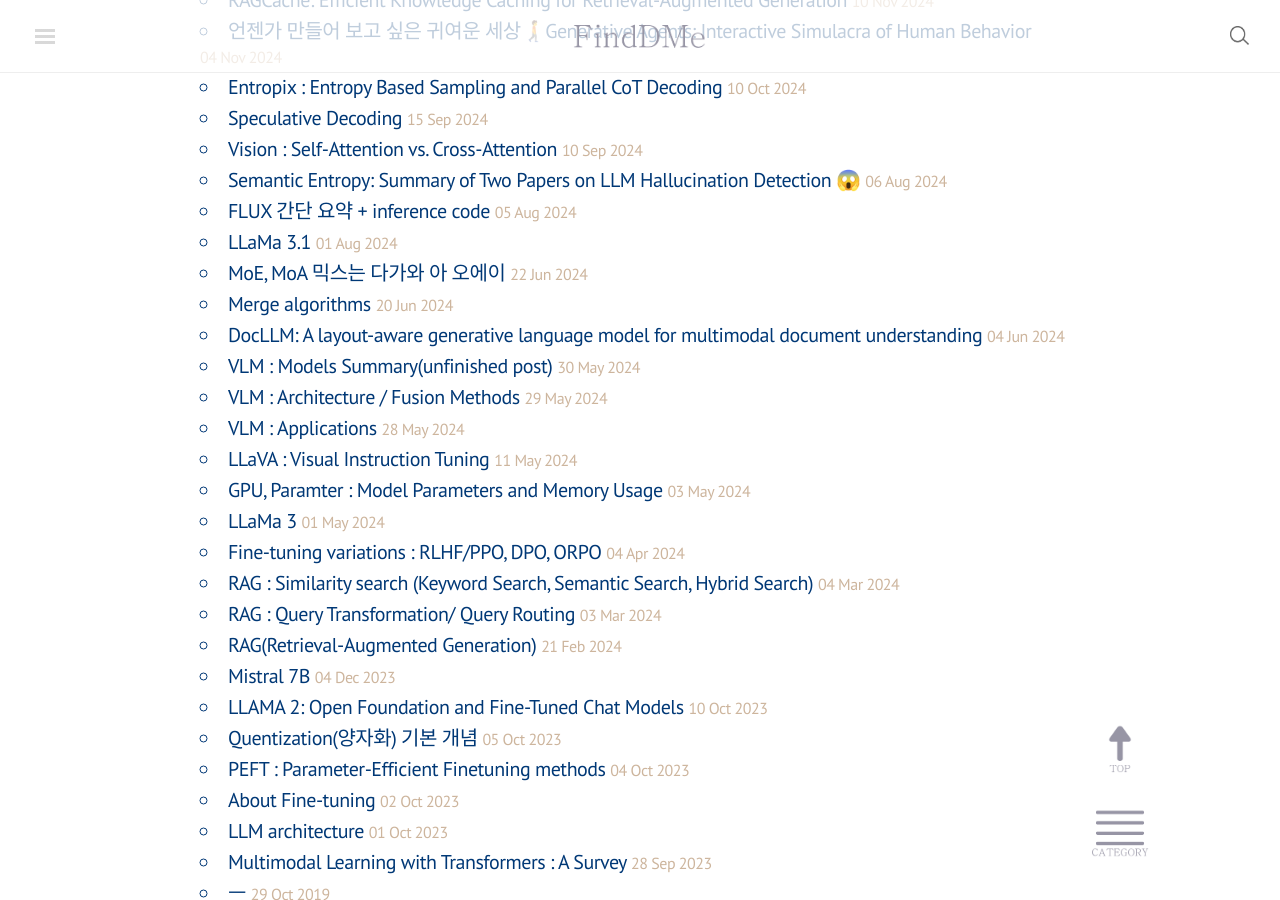
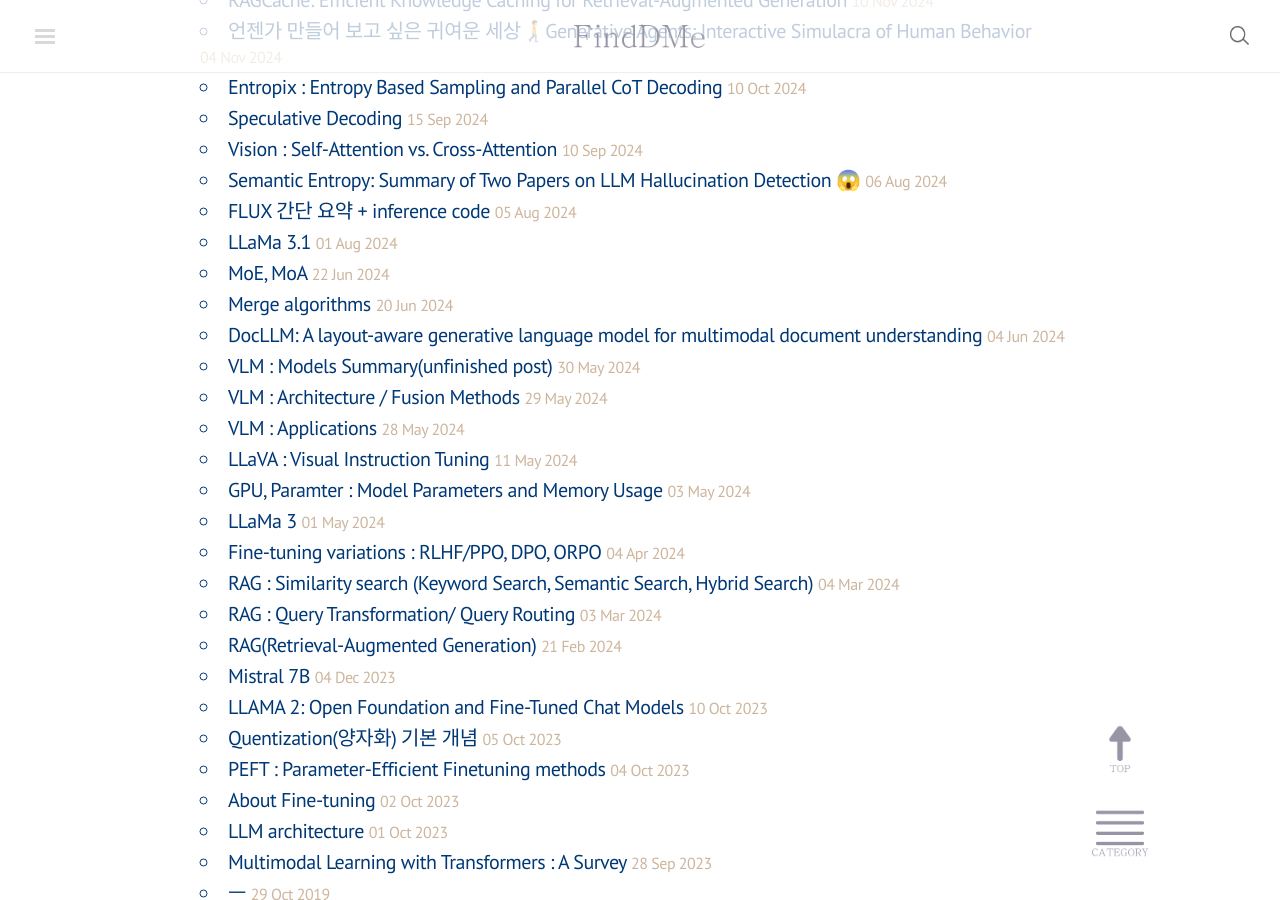
Before and after one commit to finddme/finddme.github.io, a Jekyll site: the page built from index.html, in a window 1280 px wide and 900 px high, scrolled down 1318 px. Built offline with Jekyll 4.4.1, drawn with Linux system fonts in a browser that asks for light colours; nearby versions of some CDN libraries; comment, search, counter and statistics services are not loaded.

Commit message:
Update 2024-06-22-merge2.md

```diff
--- a/_posts/2024-06-22-merge2.md
+++ b/_posts/2024-06-22-merge2.md
@@ -1,5 +1,5 @@
 ---
-title: "MoE, MoA 믹스는 다가와 아 오에이"
+title: "MoE, MoA"
 category: LLM / Multimodal
 tag: Multimodal
 ---
```
